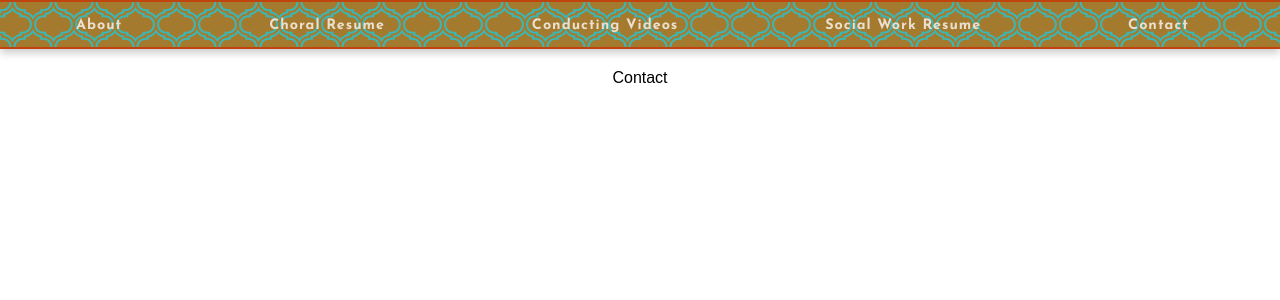
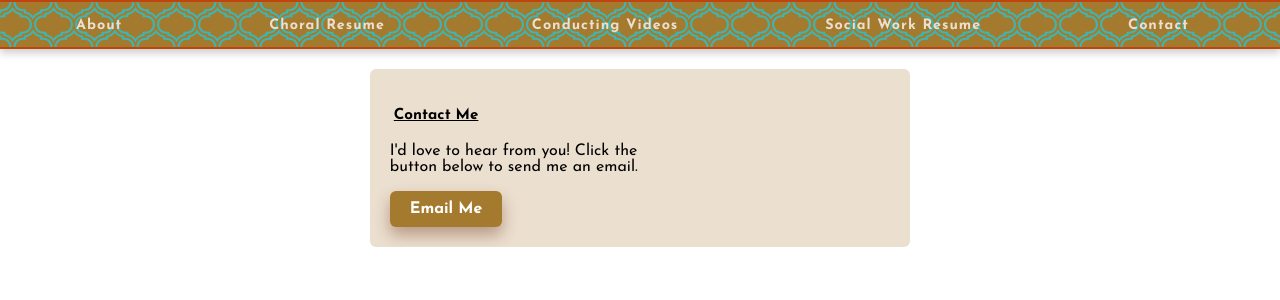
Before and after one commit to stefanpla-dev/brayton-site, a React (Vite) app: page /contact in a window 1280 px wide. Shown: the top 300 px of the page. Built offline with nearby package versions, Linux system fonts and the light colour scheme.

Commit message:
minimal styling to contact page, added email button

```diff
--- a/src/components/Contact.jsx
+++ b/src/components/Contact.jsx
@@ -2,8 +2,16 @@ import React from 'react'
 import '../styles/Contact.css'
 
 function Contact() {
+  const email = "example@email.com"
+
   return (
-    <div className="page">Contact</div>
+    <div className="contact-page">
+      <div className="contact-text">
+        <h3>Contact Me</h3>
+        <p>I'd love to hear from you! Click the button below to send me an email.</p>
+        <a href={`mailto:${email}`} className="email-button">Email Me</a>
+      </div>
+    </div>
   )
 }
 
--- a/src/styles/Contact.css
+++ b/src/styles/Contact.css
@@ -0,0 +1,45 @@
+@import url('https://fonts.googleapis.com/css2?family=Josefin+Sans:wght@400;700&display=swap');
+
+.contact-page {
+    overflow-y: auto;
+    align-items: center;
+    display: flex;
+    flex-wrap: wrap;
+    justify-content: space-between;
+    margin: 0 auto;
+    padding: 20px;
+    max-width: 90vw;
+    background-color: #ebdfcf;
+    border-radius: 6px;
+}
+
+.contact-text {
+    flex: 1;
+    max-width: 55%;
+    text-align: left;
+    align-self: flex-start;
+    font-family: 'Josefin Sans', sans-serif;
+}
+
+.contact-text h3 {
+    font-size: 0.95em;
+    text-decoration: underline;
+    border-radius: 2px;
+    padding: 4px;
+}
+
+.email-button {
+    display: inline-block;
+    padding: 10px 20px;
+    background-color: #a47b2e;
+    color: white;
+    text-decoration: none;
+    font-weight: bold;
+    border-radius: 6px;
+    transition: 0.3s;
+    box-shadow: 0 8px 15px rgba(111, 51, 23, 0.4)
+}
+
+.email-button:hover {
+    background-color: #875f1b;
+}
```
